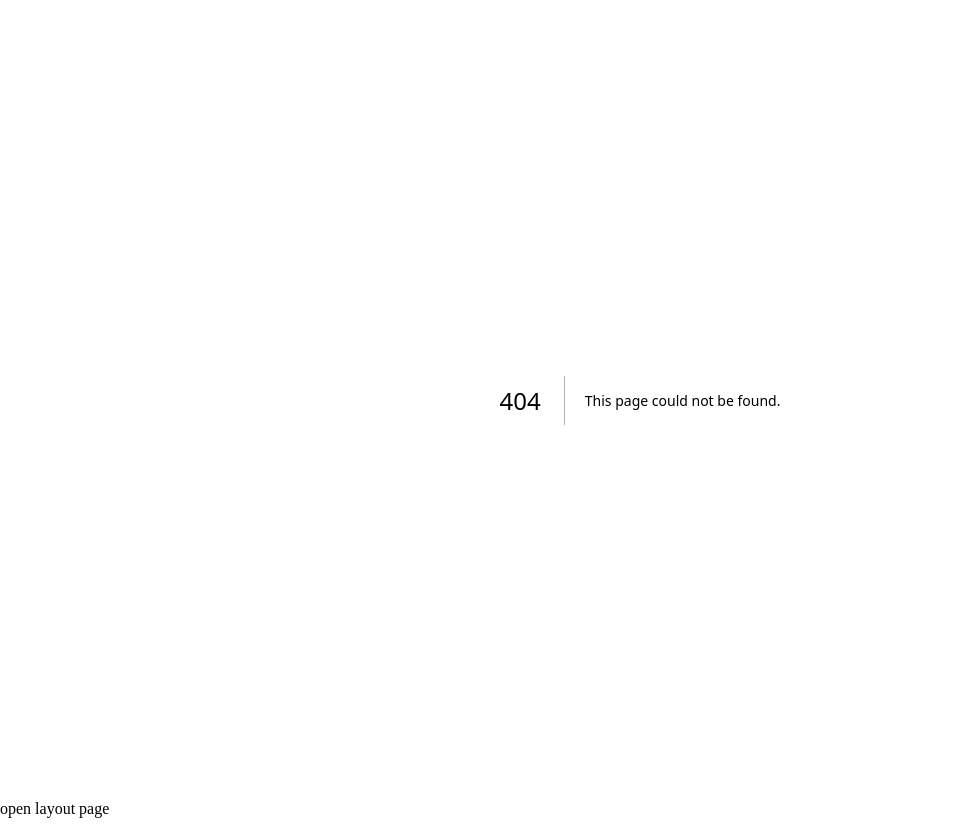
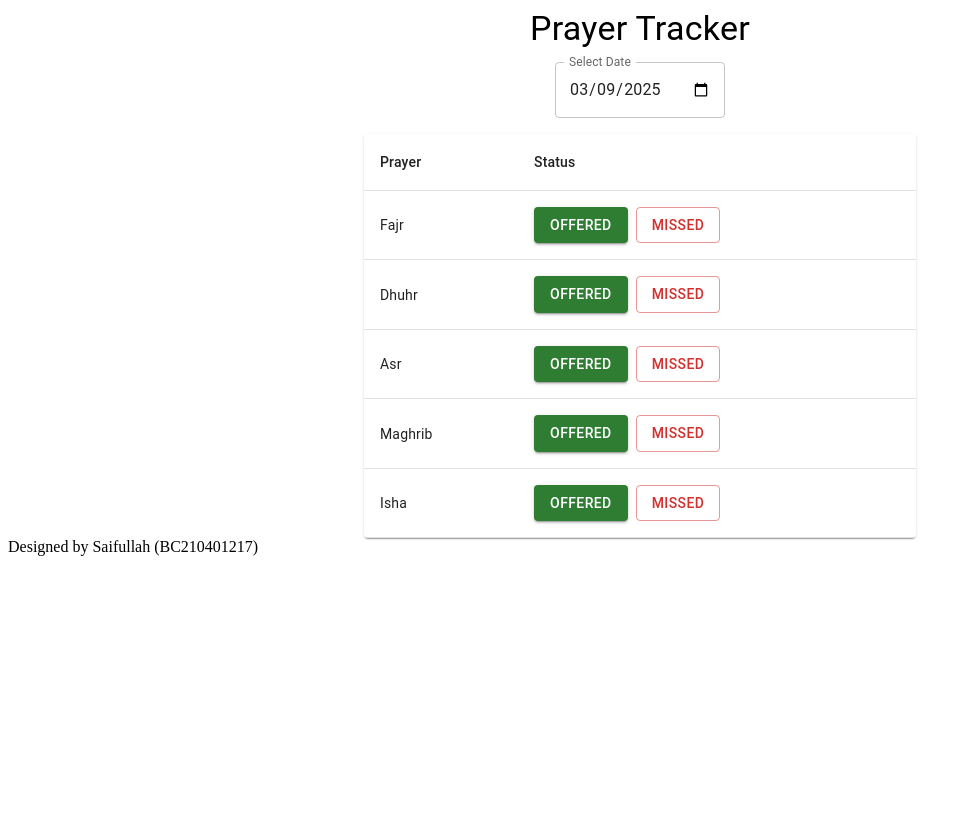
Before and after one commit to maliksaifullah304/prayer-tracker-frontend, a Next.js app: page /prayers in a window 1280 px wide. Before the commit this address had no page. Shown: the whole page, without its empty margins (0-980 px from the left). After the commit the page ends 800 px from the top, so only its background shows below. Built offline with nearby package versions, Linux system fonts and the light colour scheme.

Commit message:
create footer and prayer

```diff
--- a/components/footer.js
+++ b/components/footer.js
@@ -1,7 +1,7 @@
 export default function Footer({ firstname, lastname }) {
   return (
     <div>
-      {firstname}open layout page
+      {firstname}Designed by Saifullah (BC210401217)
       <h1>{lastname}</h1>
     </div>
   );
--- /dev/null
+++ b/pages/prayers/index.js
@@ -0,0 +1,92 @@
+"use client";
+
+import { useState } from "react";
+import {
+  Container,
+  Typography,
+  Table,
+  TableBody,
+  TableCell,
+  TableContainer,
+  TableHead,
+  TableRow,
+  Paper,
+  Button,
+  Box,
+  TextField,
+} from "@mui/material";
+
+const prayers = ["Fajr", "Dhuhr", "Asr", "Maghrib", "Isha"];
+
+export default function Prayers() {
+  const [selectedDate, setSelectedDate] = useState(
+    new Date().toISOString().split("T")[0]
+  );
+  const [prayerStatus, setPrayerStatus] = useState(
+    prayers.reduce((acc, prayer) => ({ ...acc, [prayer]: "offered" }), {})
+  );
+
+  const handleStatusChange = (prayer, status) => {
+    setPrayerStatus((prev) => ({ ...prev, [prayer]: status }));
+  };
+
+  return (
+    <Container maxWidth="sm">
+      <Typography variant="h4" gutterBottom align="center">
+        Prayer Tracker
+      </Typography>
+      <Box display="flex" justifyContent="center" mb={2}>
+        <TextField
+          type="date"
+          value={selectedDate}
+          onChange={(e) => setSelectedDate(e.target.value)}
+          label="Select Date"
+          InputLabelProps={{ shrink: true }}
+        />
+      </Box>
+      <TableContainer component={Paper}>
+        <Table>
+          <TableHead>
+            <TableRow>
+              <TableCell>Prayer</TableCell>
+              <TableCell>Status</TableCell>
+            </TableRow>
+          </TableHead>
+          <TableBody>
+            {prayers.map((prayer) => (
+              <TableRow key={prayer}>
+                <TableCell>{prayer}</TableCell>
+                <TableCell>
+                  <Box display="flex" gap={1}>
+                    <Button
+                      variant={
+                        prayerStatus[prayer] === "offered"
+                          ? "contained"
+                          : "outlined"
+                      }
+                      color="success"
+                      onClick={() => handleStatusChange(prayer, "offered")}
+                    >
+                      Offered
+                    </Button>
+                    <Button
+                      variant={
+                        prayerStatus[prayer] === "missed"
+                          ? "contained"
+                          : "outlined"
+                      }
+                      color="error"
+                      onClick={() => handleStatusChange(prayer, "missed")}
+                    >
+                      Missed
+                    </Button>
+                  </Box>
+                </TableCell>
+              </TableRow>
+            ))}
+          </TableBody>
+        </Table>
+      </TableContainer>
+    </Container>
+  );
+}
```
Also changed, not shown: pages/signin/index.js (+11 -1 lines).
